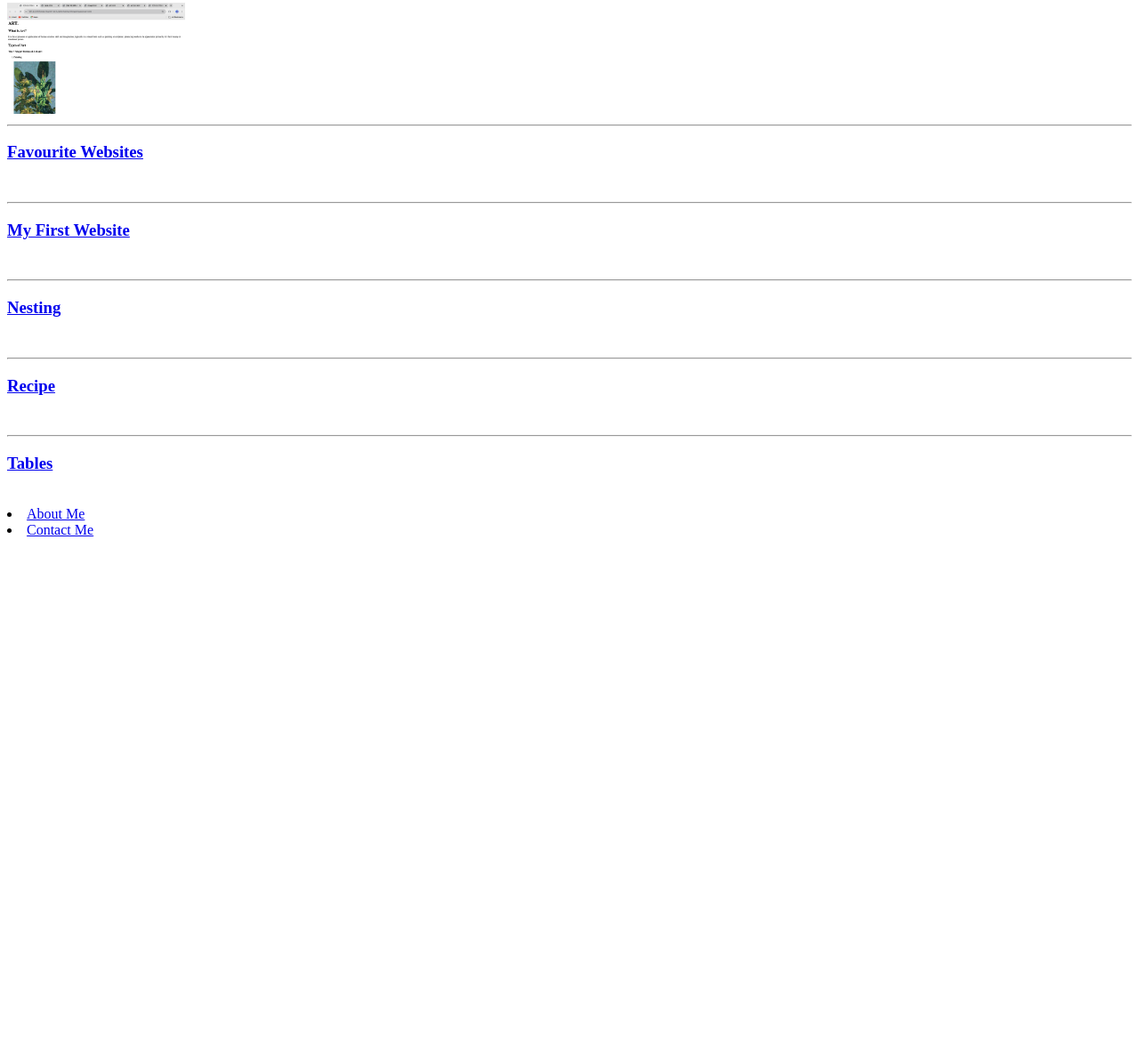
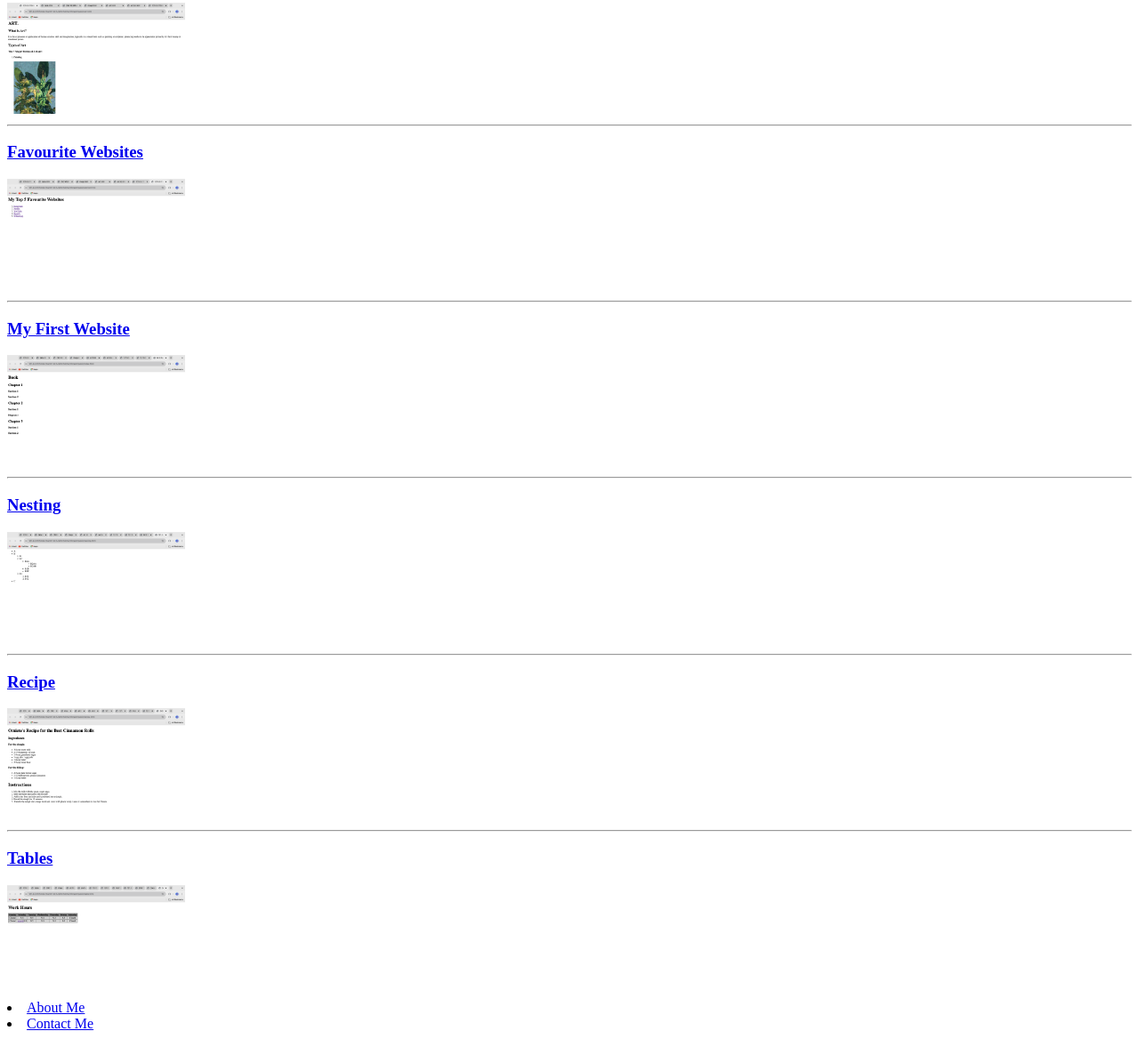
Before and after one commit to staceytam/myportfolio, a plain HTML site: page index.html in a window 1280 px wide. Shown: the part 165-1333 px from the top of the page at 89% size. Before the commit the page ends 800 px from the top, so only its background shows below. Drawn offline with Linux system fonts and the light colour scheme.

Commit message:
Update index.html

```diff
--- a/index.html
+++ b/index.html
@@ -18,19 +18,19 @@
 <img src="myportfolio/public/Images/Screenshort Art.png" width="200">
 <hr>
 <h3><a href="./public/anchor.html">Favourite Websites</a></h3>
-<img src="../4.3 HTML Porfolio Project/public/Images/Screenshot Fave Websites.png" width="200"alt="">
+<img src="myportfolio/public/Images/Screenshot Fave Websites.png" width="200"alt="">
 <hr>
 <h3><a href="./public/header.html">My First Website</a></h3>
-<img src="./4.3 HTML Porfolio Project/public/Images/Screenshot index.png" width="200"alt="">
+<img src="myportfolio/public/Images/Screenshot index.png" width="200"alt="">
 <hr>
 <h3><a href="./public/nesting.html">Nesting</a></h3>
-<img src="../4.3 HTML Porfolio Project/public/Images/Screenshot Nesting.png"width="200" alt="">
+<img src="myportfolio/public/Images/Screenshot Nesting.png"width="200" alt="">
 <hr>
 <h3><a href="./public/recipe.html">Recipe</a></h3>
-<img src="../4.3 HTML Porfolio Project/public/Images/Screenshot Recipe.png"width="200" alt="">
+<img src="myportfolio/public/Images/Screenshot Recipe.png"width="200" alt="">
 <hr>
 <h3><a href="./public/table.html">Tables</a></h3>
-<img src="../4.3 HTML Porfolio Project/public/Images/Screenshot table.png" width="200"alt="">
+<img src="myportfolio/public/Images/Screenshot table.png" width="200"alt="">
 <!-- TODO 4: Add titles/subtitles etc. -->
 
 <!-- TODO 5: Add a link to the project pages -->
```
